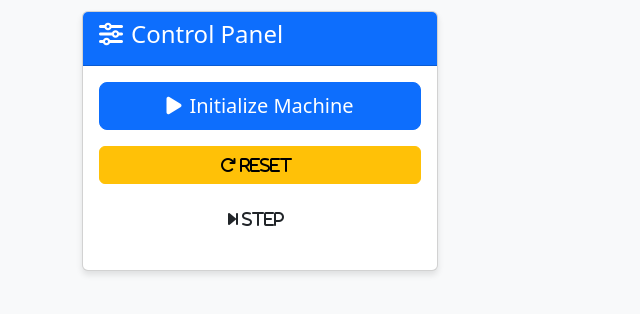
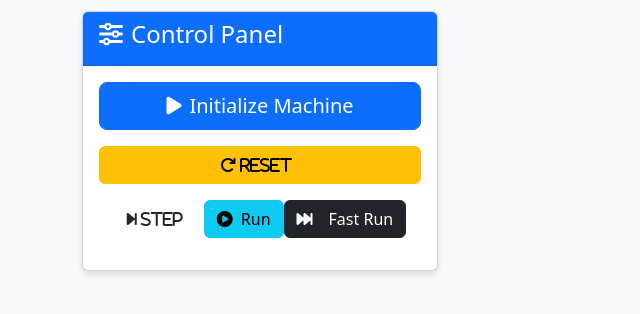
Before and after one commit to pouyatavakoli/TuringMachine-Simulator, a Flask app: page / in a window 1280 px wide. Shown: the part 154-468 px from the top of the page, without its empty margins (0-640 px from the left). Run offline with Flask 3, Linux system fonts and the light colour scheme; parts of the project's set-up code (start-up, migrations or seed data) failed here and were passed over.

Commit message:
feat: add run and fast run buttons

```diff
--- a/app/routes.py
+++ b/app/routes.py
@@ -21,3 +21,8 @@ def reset_machine():
 def step_machine():
     # TODO: implementation
     return jsonify({"status": "stepped"})
+
+@main_bp.route('/api/run', methods=['POST'])
+def run_machine():
+    # TODO: implementation
+    return jsonify({"status": "ran"})
--- a/app/static/js/script.js
+++ b/app/static/js/script.js
@@ -3,6 +3,8 @@ const TMSimulator = (() => {
         $('#initBtn').on('click', handleInit);
         $('#resetBtn').on('click', handleReset);
         $('#stepBtn').on('click', handleStep)
+        $('#runBtn').on('click', handleRunToggle);
+        $('#runFastBtn').on('click', handleFastRun);
     }
 
     function handleInit() {
@@ -16,6 +18,15 @@ const TMSimulator = (() => {
     function handleStep(){
         console.log("reset button clicked");
     }
+    function handleRunToggle() {
+    console.log("Run button clicked");
+    // TODO: for run logic
+    }
+
+    function handleFastRun() {
+    console.log("Fast run button clicked");
+    // TODO: for fast run logic
+    }
 
     return { init };
 })();
--- a/app/templates/index.html
+++ b/app/templates/index.html
@@ -52,6 +52,12 @@
                 <button id="stepBtn" class="btn btn-sucess btn-action">
                     <i class="fa fa-step-forward me-2">  step</i>
                 </button>
+                <button id="runBtn" class="btn btn-info btn-action">
+                    <i class="fas fa-play-circle me-2"></i>Run
+                </button>
+                <button id="runFastBtn" class="btn btn-dark btn-action">
+                    <i class="fas fa-fast-forward me-3"></i>Fast Run
+                </button>
               </div>
             </div>
           </div>
```
